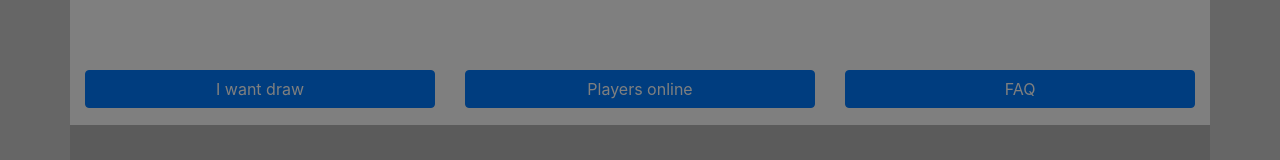
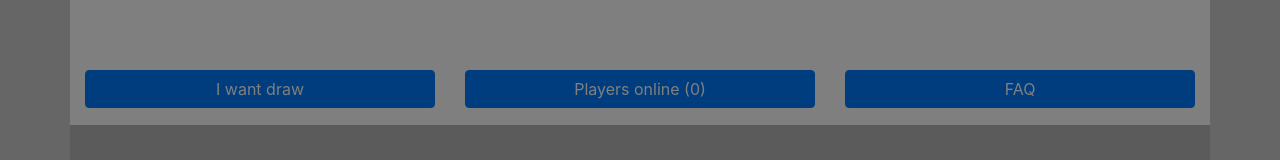
Before and after one commit to WilczekCK/socketio-vue-charades, a Vue app: page / in a window 1280 px wide. Shown: the part 427-587 px from the top of the page. Built offline with nearby package versions, Linux system fonts and the light colour scheme.

Commit message:
moved function for updating to root, removed @mouseup, playercounter

```diff
--- a/src/App.vue
+++ b/src/App.vue
@@ -23,7 +23,7 @@
     </b-modal>
 
     <b-container class="game__container">
-      <Game />
+      <Game :socket="socket" :playerList="playerList"/>
     </b-container>
 
     <b-container class="chat__container">
@@ -55,10 +55,19 @@ export default {
     finishedWriting: function() {
       this.$refs['nickname-modal'].hide();
       this.isUsernameProvided = true;
+    },
+    updatePlayerList(){
+        this.socket.emit('PLAYER_LIST', (callback) => {
+            console.log(callback);
+            this.playerList = callback;
+        })
     }
   },
   mounted() {
     this.$refs['nickname-modal'].show();
+    this.socket.on('PLAYER_LIST_UPDATE', () => {
+      this.updatePlayerList();
+    })
   }
 }
 </script>
--- a/src/components/ButtonsAboveChat.vue
+++ b/src/components/ButtonsAboveChat.vue
@@ -5,7 +5,7 @@
                       <b-button block variant="primary">I want draw</b-button>
                 </b-col>
                 <b-col>
-                      <b-button id="show_players_button" block variant="primary" @mouseup="updatePlayerList()">Players online</b-button>
+                      <b-button id="show_players_button" block variant="primary">Players online ({{playerList.length}})</b-button>
                         <b-popover target="show_players_button" variant="primary" triggers="click" placement="top">
                         <template #title>Players online list</template>
                         <div class="chat__menu__playerList" v-if="playerList.length === 0">
@@ -40,17 +40,10 @@ export default {
       }
   },
   methods: {
-      updatePlayerList(){
-        this.socket.emit('PLAYER_LIST', (callback) => {
-            console.log(callback);
-            this.playerList = callback;
-        })
-      }
+
   },
   mounted: function (){
-      this.socket.on('PLAYER_LIST_UPDATE', () => {
-        this.updatePlayerList();
-      })
+
   },
 
 }
```
